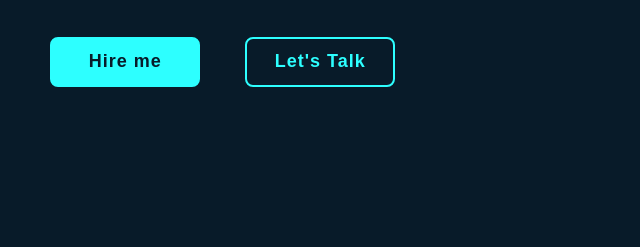
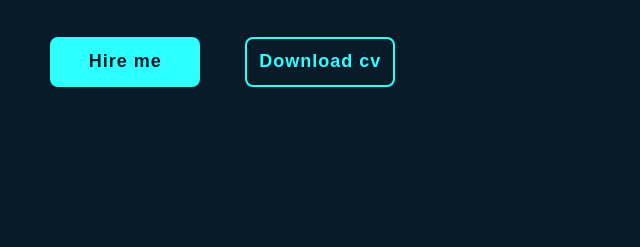
Before and after one commit to HamethDiouf/my-porfolio, a plain HTML site: page index.html in a window 1280 px wide. Shown: the part 459-706 px from the top of the page, 65-705 px from the left. Drawn offline with nearby package versions, Linux system fonts and the light colour scheme.

Commit message:
update cv

```diff
--- a/index.html
+++ b/index.html
@@ -39,7 +39,7 @@
                 I'm a Full Stack Developer with experience building websites and apps. I am motivated and passionate about programming and am constantly learning new technologies to improve my skills. My goal is to work on innovative projects and contribute significantly to the evolution of the web development industry.<span class="animate" style="--i:4;"></span></p>
             <div class="btn-box">
                 <a href="" class="btn">Hire me</a>
-                <a href="" class="btn">Let's Talk</a>
+                <a href="./CV/cv-hameth.pdf" class="btn" download="">Download cv</a>
                 <span class="animate" style="--i:5;"></span>
             </div>
         </div>
```
Also changed, not shown: 1 other file.
